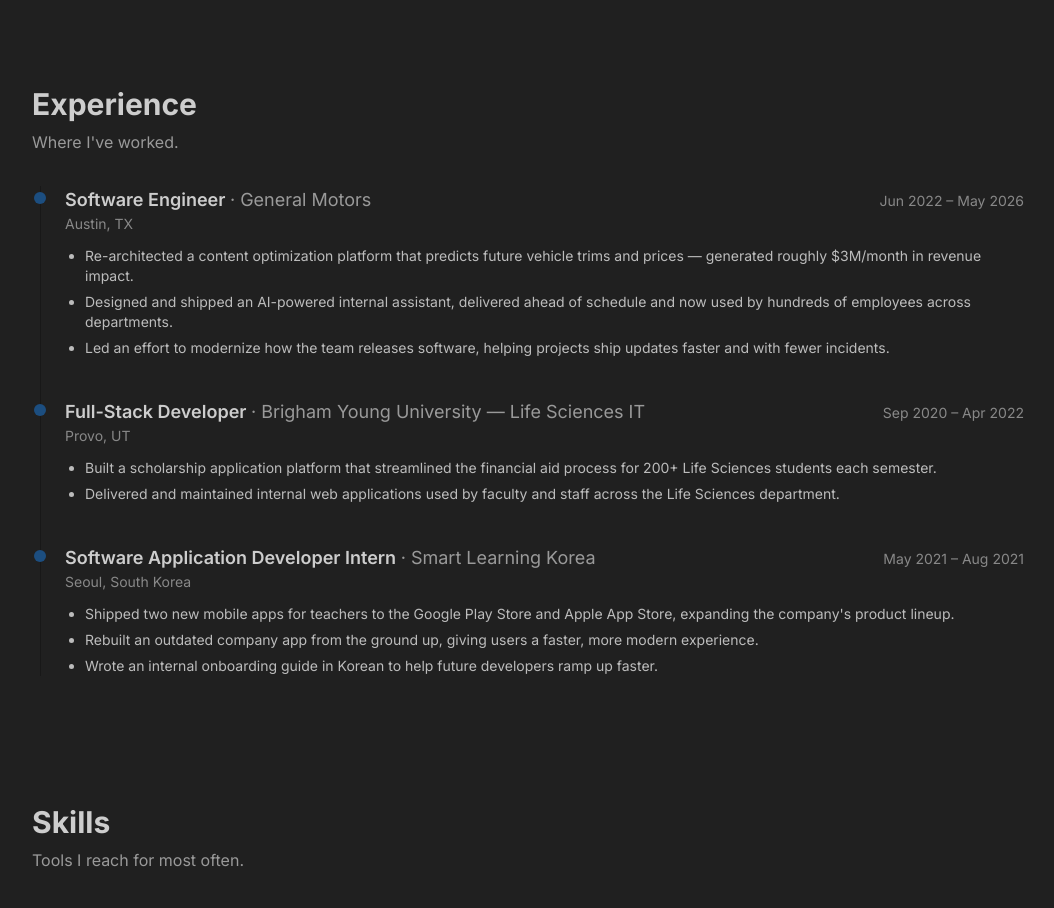
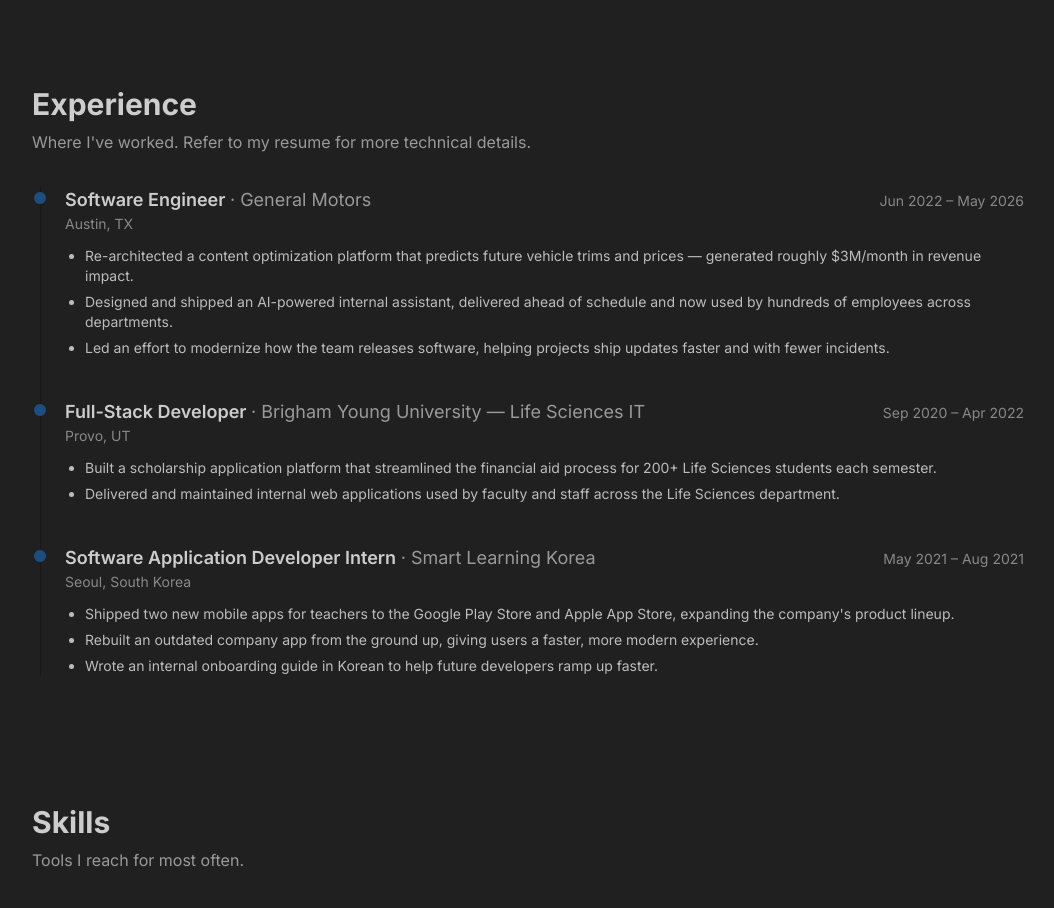
Before and after one commit to mimanjh/mimanjh, a Next.js app: page / in a window 1280 px wide. Shown: the part 1140-2048 px from the top of the page, without its empty margins (112-1166 px from the left). Built offline with nearby package versions, Linux system fonts and the light colour scheme.

Commit message:
Update Experience.tsx

```diff
--- a/app/components/Experience.tsx
+++ b/app/components/Experience.tsx
@@ -45,7 +45,10 @@
     return (
         <section id="experience" className="py-16 scroll-mt-20">
             <h2 className="text-3xl font-bold mb-2">Experience</h2>
-            <p className="opacity-70 mb-8">Where I&apos;ve worked.</p>
+            <p className="opacity-70 mb-8">
+                Where I&apos;ve worked. Refer to my resume for more technical
+                details.
+            </p>
             <ol className="relative border-l border-base-300 ml-2 space-y-10">
                 {roles.map((role) => (
                     <li key={role.company} className="pl-6">
```
